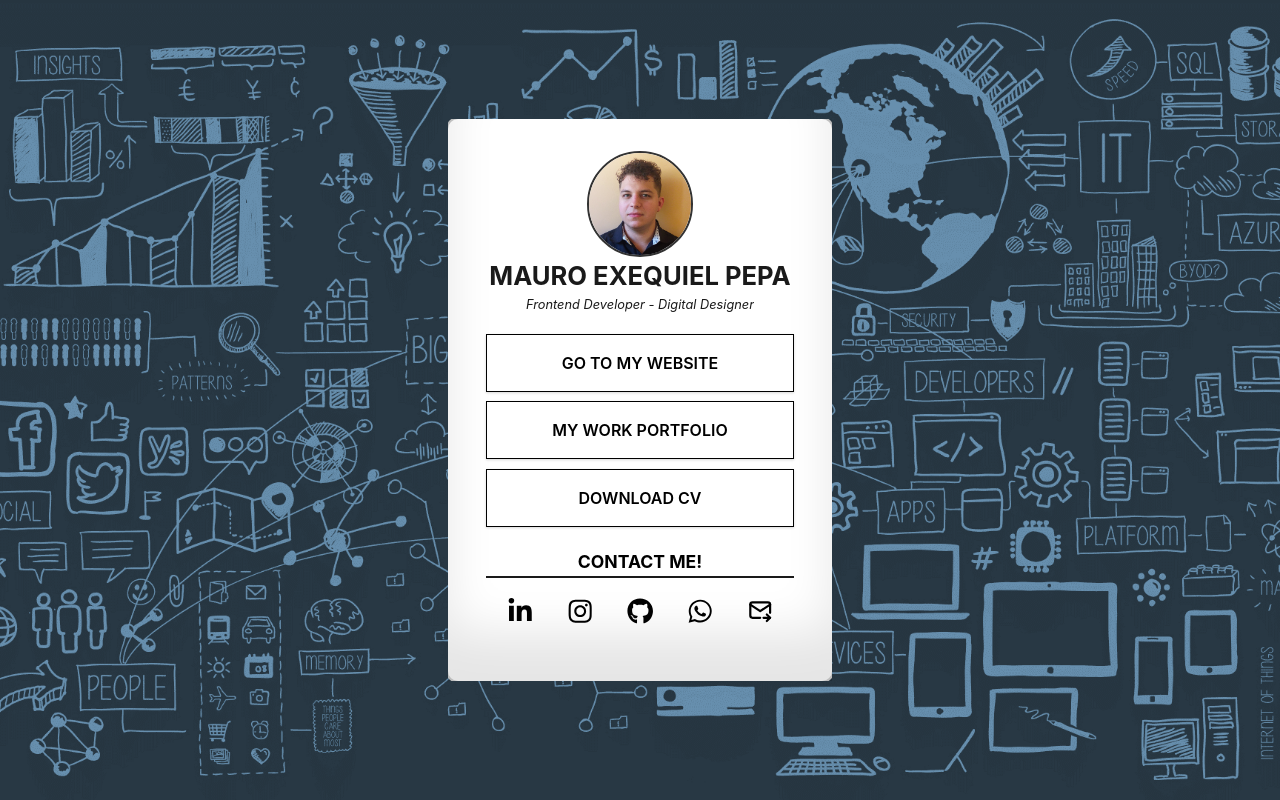
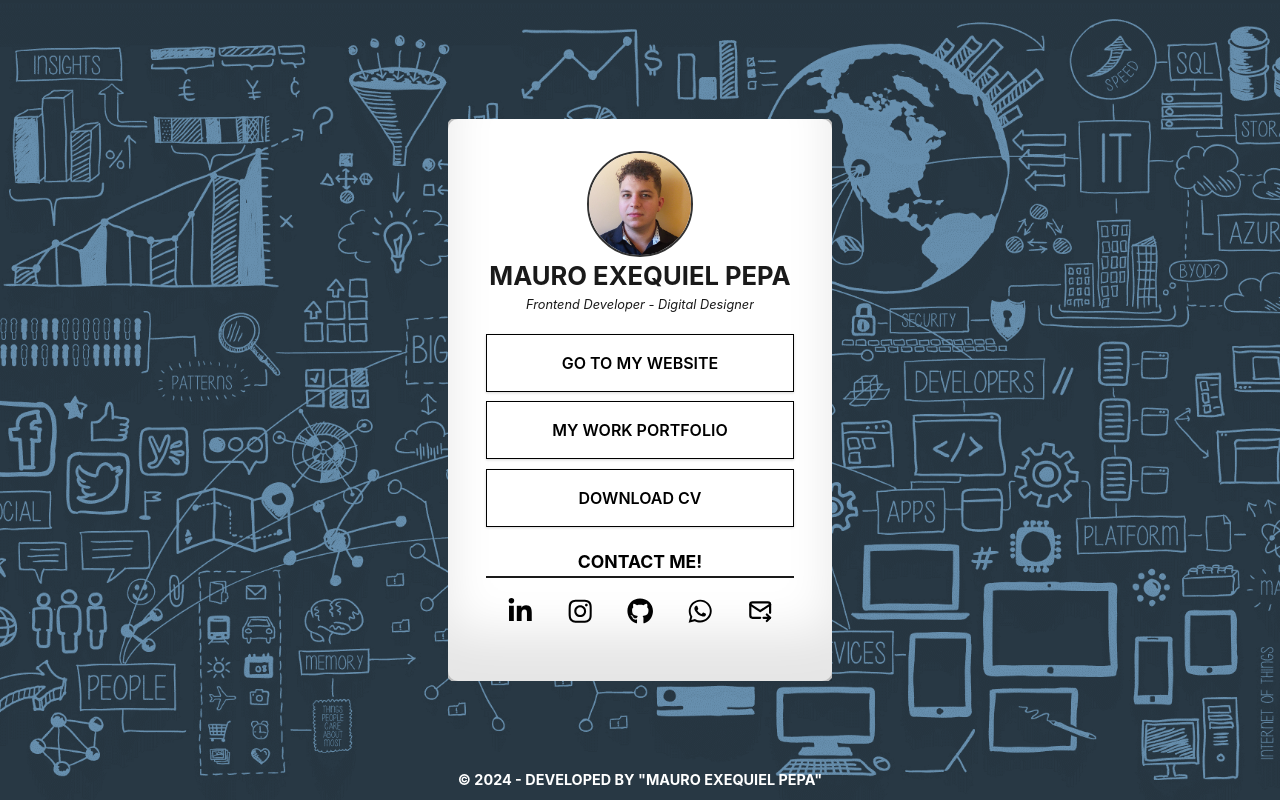
Before and after one commit to PEPAXD/LinkTree_DevMp, a React (Vite) app: page / in a window 1280 px wide. Built offline with nearby package versions, Linux system fonts and the light colour scheme.

Commit message:
addFooter

```diff
--- a/index.html
+++ b/index.html
@@ -6,7 +6,16 @@
     <title>My LinkTre-Dev</title>
   </head>
   <body>
-    <div id="root"></div>
+    <div id="root">
+
+
+
+
+
+    </div>
+    <footer>
+      <p>© 2024 - Developed by "Mauro Exequiel Pepa"</p>
+    </footer>
     <script type="module" src="/src/main.jsx"></script>
   </body>
 </html>
--- a/src/components/App.jsx
+++ b/src/components/App.jsx
@@ -33,6 +33,7 @@ function App() {
   };
 
   return (
+
       <div className="shadowWallpaper">
         <div className="container">
           <div className="card">
@@ -66,7 +67,11 @@ function App() {
             </div>
           </div>
         </div>
+
+
       </div>
+
+
   );
 }
 
--- a/src/components/styles/App.scss
+++ b/src/components/styles/App.scss
@@ -8,13 +8,14 @@
   position: absolute;
   top: 0;
   left: 0;
+
   width: 100%;
   height: 100%;
 
   display: flex;
   justify-content: center;
   align-items: center;
-
+  flex-direction: column;
   //shadow effect
   //background: radial-gradient(circle, rgba(0, 0, 0, 0.2), rgba(0, 0, 0, 0.85));
 }
@@ -121,7 +122,6 @@
   }
 }
 
-
 //* ResponsiveSection
 @media screen and (max-width: 1300px){
   .container{
--- a/src/index.css
+++ b/src/index.css
@@ -23,15 +23,10 @@
 }
 
 body {
-  margin: 0;
-  padding: 0;
 
-  display: flex;
-  align-content: center;
-  justify-content: center;
-  place-items: center;
+  position: relative;
 
-  min-width: auto;
+  min-width: 100vw;
   min-height: 100vh;
 
   background-image: url("./assets/Techwallpaper.png");
@@ -40,3 +35,20 @@ body {
   background-attachment: fixed;
   background-position: center;
 }
+
+footer {
+  position: absolute;
+  bottom: 0;
+
+  display: flex;
+  justify-content: center;
+  align-items: center;
+
+  height: 5%;
+  width: 100%;
+
+  font-size: 0.9em;
+  text-transform: uppercase;
+  font-weight: bold;
+  color: #fff;
+}
```
Lines whose indentation alone changed are shown as unchanged.
